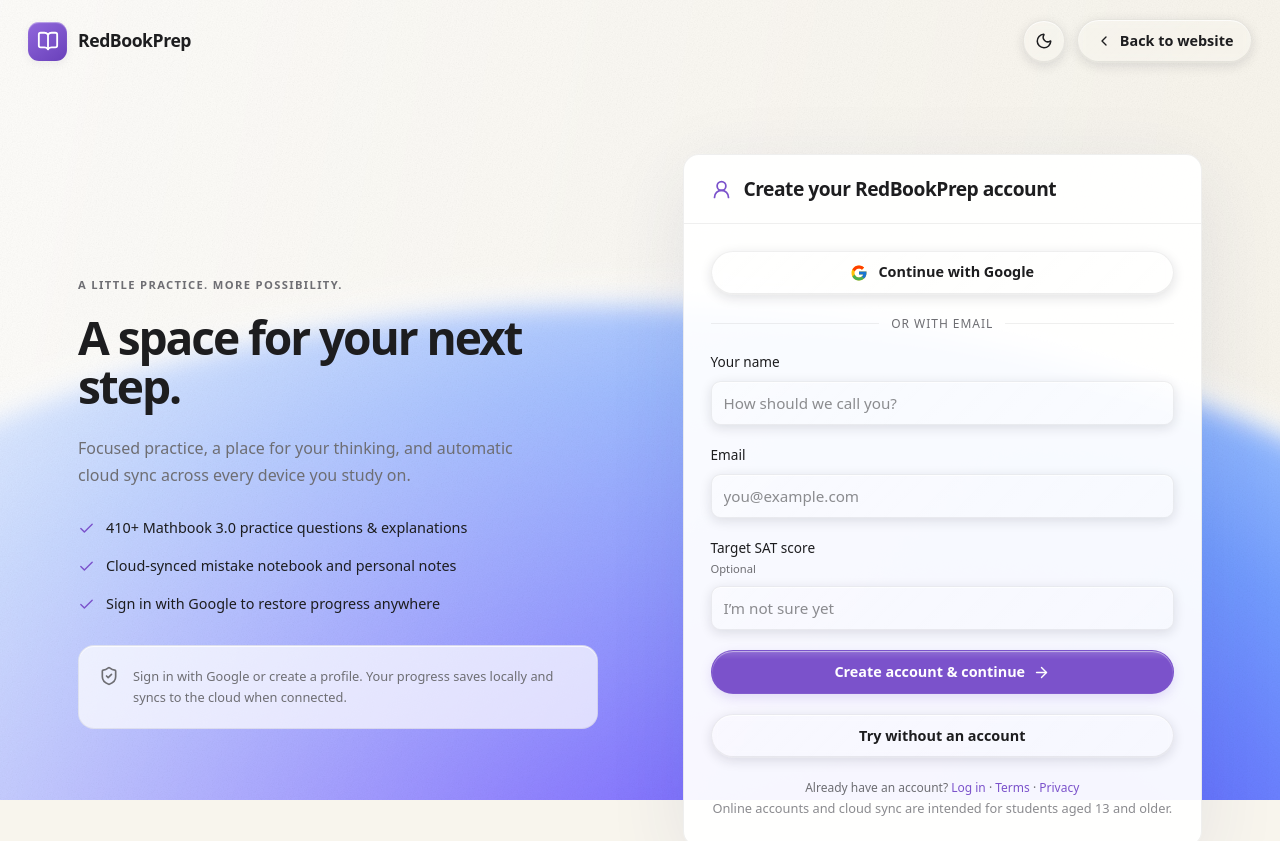
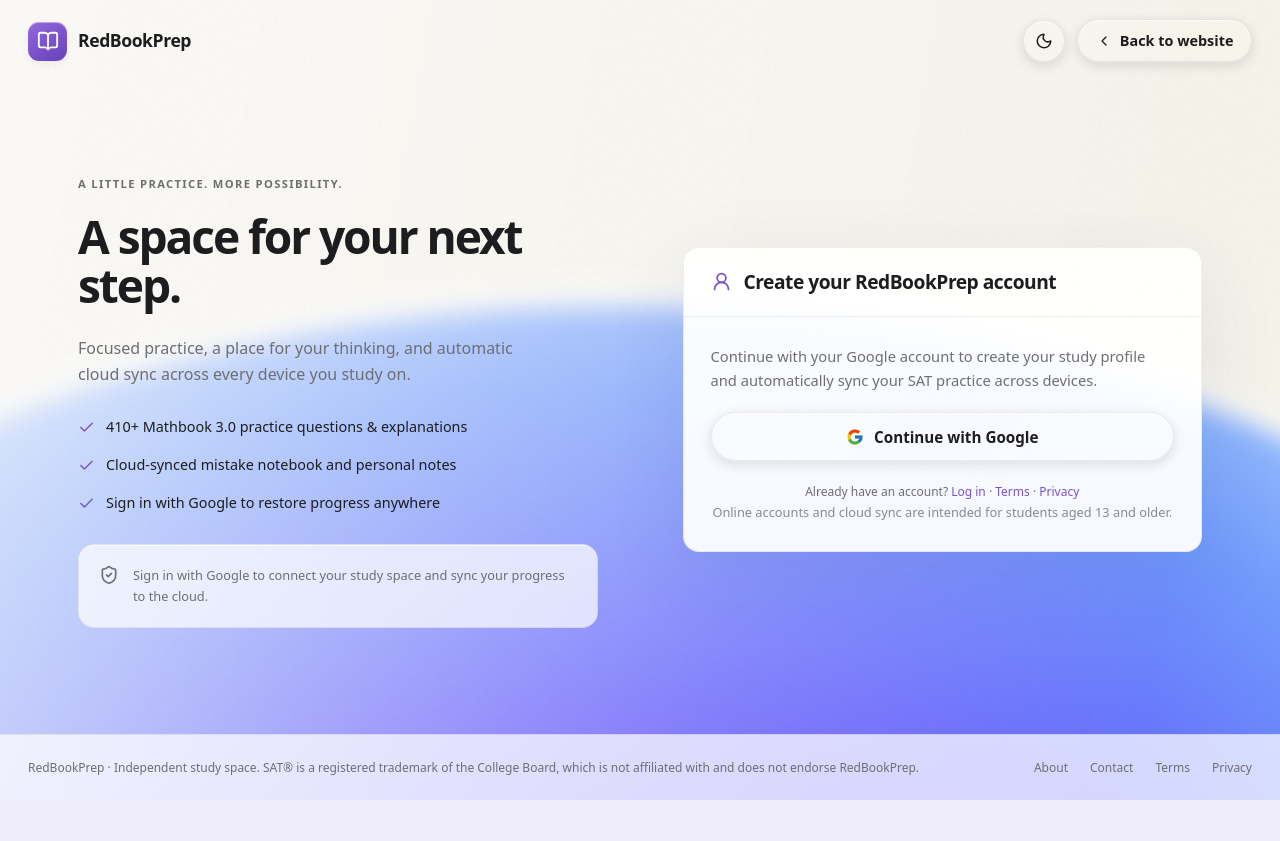
Before and after one commit to losthappines/redbookprep, a Next.js app: page /signup in a window 1280 px wide. Shown: the top 841 px of the page. After the commit the page ends 800 px from the top, so only its background shows below. Built offline with nearby package versions, Linux system fonts and the light colour scheme.

Commit message:
Keep Google as the sole authentication option on signup and login pages

```diff
--- a/components/ui/auth-page.tsx
+++ b/components/ui/auth-page.tsx
@@ -3,16 +3,12 @@ import {useState} from 'react';
 import Link from 'next/link';
 import {PublicThemeToggle} from './public-theme-toggle';
 import {useRouter} from 'next/navigation';
-import {BookOpen,ArrowRight,UserRound,ShieldCheck,Check,ChevronLeft,Cloud} from 'lucide-react';
+import {BookOpen,UserRound,ShieldCheck,Check,ChevronLeft,Cloud} from 'lucide-react';
 import {
   isFirebaseConfigured,
   getFirebaseAuth,
   GoogleAuthProvider,
   signInWithPopup,
-  signInWithEmailAndPassword,
-  createUserWithEmailAndPassword,
-  sendPasswordResetEmail,
-  updateProfile,
   pullCloudProgress,
   pushCloudProgress,
 } from '@/lib/firebase';
@@ -28,28 +24,14 @@ const GoogleMark = () => (
 
 export default function AuthPage({mode}:{mode:'login'|'signup'}){
   const router=useRouter();
-  const [name,setName]=useState('');
-  const [email,setEmail]=useState('');
-  const [password,setPassword]=useState('');
-  const [target,setTarget]=useState('');
   const [error,setError]=useState('');
-  const [notice,setNotice]=useState('');
   const [busy,setBusy]=useState(false);
 
-  const saveLocalAndEnter=(profile:{uid?:string;name:string;email:string;targetScore?:number;avatar?:string;isCloud?:boolean})=>{
-    try{
-      localStorage.setItem('redbookprep-user',JSON.stringify({...profile,createdAt:new Date().toISOString()}));
-      router.push('/study');
-    }catch{
-      setError('This browser could not save your profile. You can still try guest practice.');
-    }
-  };
-
   const handleGoogleSignIn=async()=>{
-    setError('');setNotice('');
+    setError('');
     const auth=getFirebaseAuth();
     if(!auth){
-      setError('Google Cloud sign-in is awaiting Firebase configuration keys. Use the form below or continue as guest.');
+      setError('Google Cloud sign-in is currently unavailable. Please check Firebase configuration.');
       return;
     }
     setBusy(true);
@@ -61,9 +43,9 @@ export default function AuthPage({mode}:{mode:'login'|'signup'}){
       const existing=await pullCloudProgress(u);
       const profile={
         uid:u.uid,
-        name:existing?.profile?.name||name.trim()||u.displayName||u.email?.split('@')[0]||'Student',
+        name:existing?.profile?.name||u.displayName||u.email?.split('@')[0]||'Student',
         email:u.email||'',
-        targetScore:target?Number(target):existing?.profile?.targetScore,
+        targetScore:existing?.profile?.targetScore,
         avatar:u.photoURL||existing?.profile?.avatar,
         isCloud:true,
       };
@@ -77,64 +59,6 @@ export default function AuthPage({mode}:{mode:'login'|'signup'}){
       else setError(err?.message||'Could not sign in with Google.');
     }finally{
       setBusy(false);
-    }
-  };
-
-  const handleSubmit=async(e:React.FormEvent)=>{
-    e.preventDefault();
-    setError('');setNotice('');
-    const auth=getFirebaseAuth();
-    if(auth&&email.trim()&&password){
-      setBusy(true);
-      try{
-        const cred=mode==='signup'
-          ? await createUserWithEmailAndPassword(auth,email.trim(),password)
-          : await signInWithEmailAndPassword(auth,email.trim(),password);
-        if(mode==='signup'&&name.trim()){
-          try{await updateProfile(cred.user,{displayName:name.trim()});}catch{}
-        }
-        const existing=await pullCloudProgress(cred.user);
-        const profile={
-          uid:cred.user.uid,
-          name:name.trim()||existing?.profile?.name||cred.user.displayName||cred.user.email?.split('@')[0]||'Student',
-          email:cred.user.email||email.trim(),
-          targetScore:target?Number(target):existing?.profile?.targetScore,
-          isCloud:true,
-        };
-        localStorage.setItem('redbookprep-user',JSON.stringify(profile));
-        await pushCloudProgress({profile});
-        router.push('/study');
-        return;
-      }catch(err:any){
-        const code=err?.code||'';
-        if(code==='auth/invalid-credential'||code==='auth/wrong-password'||code==='auth/user-not-found')setError('Incorrect email or password.');
-        else if(code==='auth/email-already-in-use')setError('An account with this email already exists. Try logging in instead.');
-        else if(code==='auth/weak-password')setError('Password must be at least 6 characters.');
-        else setError(err?.message||'Authentication failed.');
-        setBusy(false);
-        return;
-      }
-    }
-    saveLocalAndEnter({
-      name:name.trim()||email.trim().split('@')[0]||'Student',
-      email:email.trim(),
-      targetScore:target?Number(target):undefined,
-      isCloud:false,
-    });
-  };
-
-  const handleResetPassword=async()=>{
-    setError('');setNotice('');
-    const auth=getFirebaseAuth();
-    if(!auth||!email.trim()){
-      setError('Enter your email address above first to receive a password reset link.');
-      return;
-    }
-    try{
-      await sendPasswordResetEmail(auth,email.trim());
-      setNotice('Password reset email sent. Check your inbox.');
-    }catch(err:any){
-      setError(err?.message||'Could not send password reset email.');
     }
   };
 
@@ -166,8 +90,8 @@ export default function AuthPage({mode}:{mode:'login'|'signup'}){
             {isFirebaseConfigured ? <Cloud size={20}/> : <ShieldCheck size={20}/>}
             <p>
               {isFirebaseConfigured
-                ? 'Cloud sync is active. Sign in with Google or email to back up and restore your progress on any device.'
-                : 'Sign in with Google or create a profile. Your progress saves locally and syncs to the cloud when connected.'}
+                ? 'Cloud sync is active. Sign in with Google to back up and restore your progress on any device.'
+                : 'Sign in with Google to connect your study space and sync your progress to the cloud.'}
             </p>
           </div>
         </section>
@@ -176,60 +100,28 @@ export default function AuthPage({mode}:{mode:'login'|'signup'}){
             <UserRound size={21}/>
             <h2>{mode==='signup'?'Create your RedBookPrep account':'Sign in to RedBookPrep'}</h2>
           </div>
-          <form onSubmit={handleSubmit}>
+          <div style={{display:'grid',gap:'20px',padding:'28px 27px'}}>
+            <p style={{fontSize:'.92rem',margin:0,lineHeight:1.6}}>
+              {mode==='signup'
+                ? 'Continue with your Google account to create your study profile and automatically sync your SAT practice across devices.'
+                : 'Continue with your Google account to restore your saved SAT practice, mistake notebook, and study plan.'}
+            </p>
             <button
               type="button"
               className="rb-public-button"
               disabled={busy}
               onClick={handleGoogleSignIn}
-              style={{width:'100%',justifyContent:'center',gap:'10px',fontWeight:650}}
+              style={{width:'100%',minHeight:'50px',justifyContent:'center',gap:'10px',fontWeight:650,fontSize:'.95rem'}}
             >
               <GoogleMark/>
               <span>{busy?'Connecting…':'Continue with Google'}</span>
             </button>
-
-            <div style={{display:'flex',alignItems:'center',gap:'12px',color:'var(--p-muted)',fontSize:'.75rem',textTransform:'uppercase',letterSpacing:'.08em'}}>
-              <span style={{flex:1,height:1,background:'var(--p-line)'}}/>
-              <span>or with email</span>
-              <span style={{flex:1,height:1,background:'var(--p-line)'}}/>
-            </div>
-
-            {mode==='signup'&&(
-              <label>
-                Your name
-                <input autoComplete="name" required={mode==='signup'} value={name} onChange={e=>setName(e.target.value)} placeholder="How should we call you?" maxLength={80}/>
-              </label>
-            )}
-            <label>
-              Email
-              <input type="email" autoComplete="email" required={isFirebaseConfigured} value={email} onChange={e=>setEmail(e.target.value)} placeholder="you@example.com"/>
-            </label>
-            {isFirebaseConfigured&&(
-              <label>
-                Password <small>{mode==='signup'?'At least 6 characters':'Your account password'}</small>
-                <input type="password" minLength={6} required autoComplete={mode==='signup'?'new-password':'current-password'} value={password} onChange={e=>setPassword(e.target.value)} placeholder="••••••••"/>
-              </label>
-            )}
-            {mode==='signup'&&(
-              <label>
-                Target SAT score <small>Optional</small>
-                <input type="number" min="400" max="1600" step="10" value={target} onChange={e=>setTarget(e.target.value)} placeholder="I’m not sure yet"/>
-              </label>
-            )}
             {error&&<p className="rb-entry-error" role="alert">{error}</p>}
-            {notice&&<p role="status" style={{fontSize:'.85rem',color:'#278267',margin:0}}>{notice}</p>}
-            <button type="submit" disabled={busy} className="rb-public-button primary">
-              {mode==='signup'?'Create account & continue':'Sign in to RedBookPrep'}
-              <ArrowRight size={17}/>
-            </button>
-            <button type="button" disabled={busy} className="rb-public-button" onClick={()=>router.push('/study')}>
-              Try without an account
-            </button>
             <p className="rb-entry-form-small">
               {mode==='signup'?(
                 <>Already have an account? <Link href="/login">Log in</Link></>
               ):(
-                <>New to RedBookPrep? <Link href="/signup">Create account</Link>{isFirebaseConfigured&&<> · <button type="button" onClick={handleResetPassword} style={{background:'none',border:0,padding:0,color:'var(--p-accent)',font:'inherit',cursor:'pointer'}}>Forgot password?</button></>}</>
+                <>New to RedBookPrep? <Link href="/signup">Create account</Link></>
               )}
               {' · '}
               <Link href="/terms">Terms</Link>
@@ -238,7 +130,7 @@ export default function AuthPage({mode}:{mode:'login'|'signup'}){
               <br />
               <small style={{opacity:0.8}}>Online accounts and cloud sync are intended for students aged 13 and older.</small>
             </p>
-          </form>
+          </div>
         </section>
       </main>
       <footer className="rb-public-footer">
```
